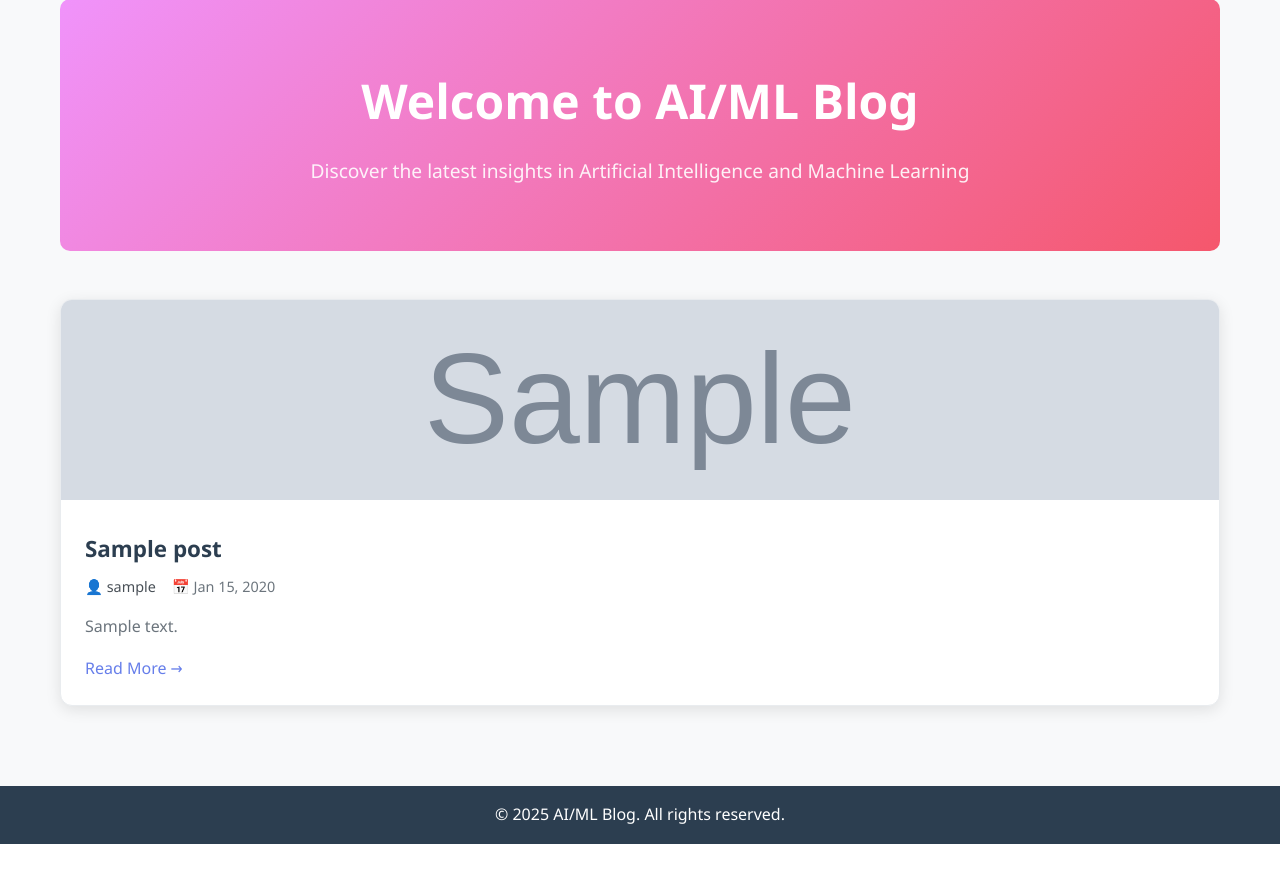
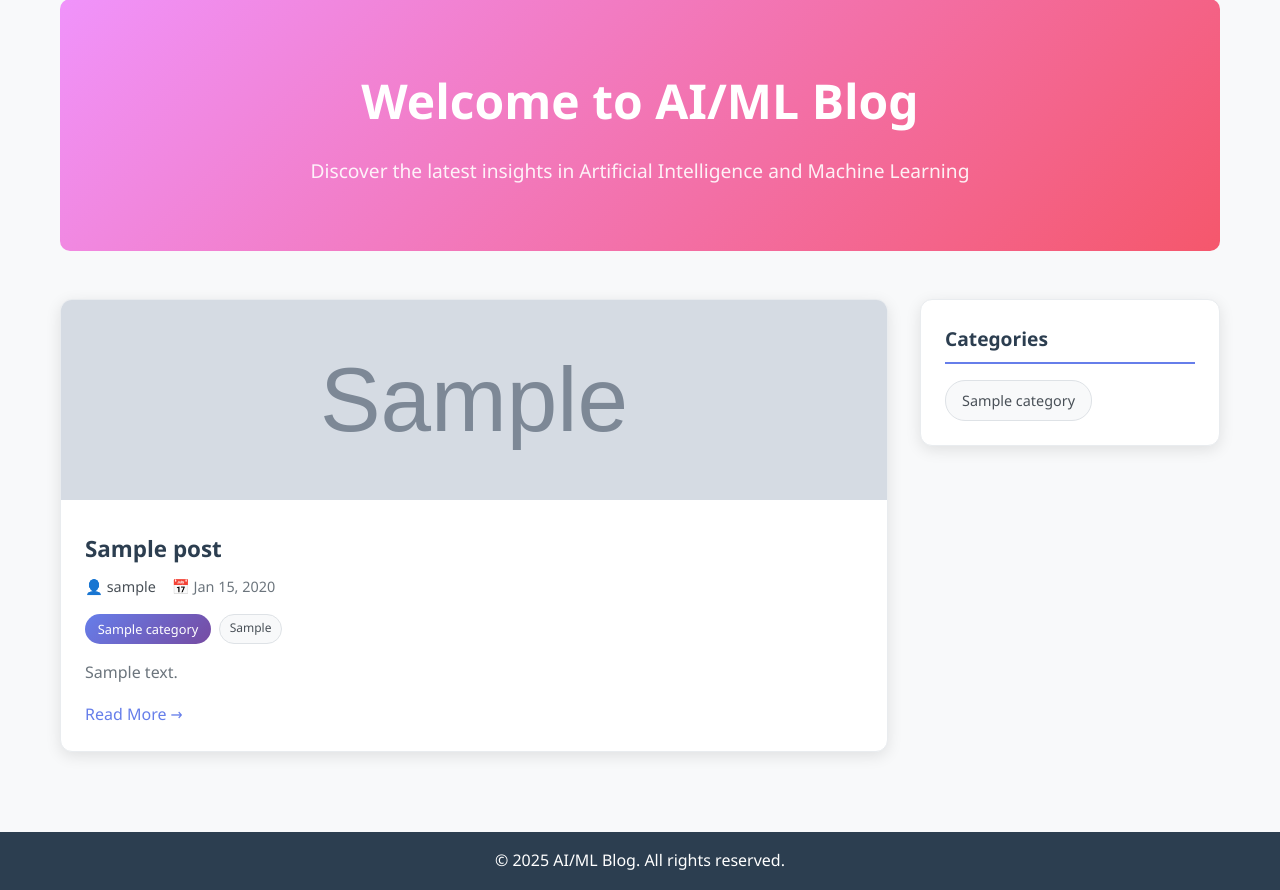
Before and after one commit to BhimPrasadAdhikari/ai_ml_blog, a Django app: page / in a window 1280 px wide. Shown: the part 111-1001 px from the top of the page. Before the commit the page ends 955 px from the top, so only its background shows below. Run offline with Django 5.2, Linux system fonts and the light colour scheme; tables that the repository leaves empty hold one stand-in row (values such as "Sample post"); grey boxes marked "Sample" are stand-in pictures.

Commit message:
feat(blog): add view and urls for category-based posts listing

```diff
--- a/blog/urls.py
+++ b/blog/urls.py
@@ -1,11 +1,12 @@
 from django.urls import path, include
-from .views import PostDetailView, PostListView, PostCreateView, PostUpdateView, PostDeleteView
+from .views import PostDetailView, PostListView, PostCreateView, PostUpdateView, PostDeleteView,CategoryPostListView
 urlpatterns = [
     path('', PostListView.as_view(), name = 'post_list'),
     path('post/<slug:slug>/',PostDetailView.as_view(),name='post_detail'),
     path('post/new', PostCreateView.as_view(), name='post_create'),
 
     path('post/<slug:slug>/edit/', PostUpdateView.as_view(), name='post_edit'),
-    path('post/<slug:slug>/delete/', PostDeleteView.as_view(), name='post_delete')
+    path('post/<slug:slug>/delete/', PostDeleteView.as_view(), name='post_delete'),
+    path('category/<slug:slug>/', CategoryPostListView.as_view(), name='category_posts'),
 
 ]
--- a/blog/views.py
+++ b/blog/views.py
@@ -7,7 +7,7 @@ from django.contrib.auth.mixins import LoginRequiredMixin, UserPassesTestMixin
 from django.contrib import messages
 from django.urls import reverse_lazy, reverse
 from django.http import Http404
-from .models import Post
+from .models import Post, Category
 
 # Create your views here.
 
@@ -33,6 +33,11 @@ class PostListView(ListView):
 
     def get_queryset(self):
         return Post.objects.filter(status='published').order_by('-created_at')
+
+    def get_context_data(self, **kwargs):
+        context = super().get_context_data(**kwargs)
+        context['categories'] = Category.objects.all()
+        return context
 
 class PostCreateView(LoginRequiredMixin, CreateView):
     model = Post
@@ -113,3 +118,24 @@ class PostDeleteView(LoginRequiredMixin, UserPassesTestMixin, DeleteView):
         post_title = self.get_object().title
         messages.success(request, f'Post "{post_title}" deleted successfully!')
         return super().delete(request, *args, **kwargs)
+
+class CategoryPostListView(ListView):
+    model = Post
+    template_name = 'blog/post_list.html'
+    context_object_name = 'posts'
+
+    def get_queryset(self):
+        category_slug = self.kwargs.get('slug')
+        return Post.objects.filter(
+            status='published',
+            categories__slug=category_slug
+        ).order_by('-created_at')
+
+    def get_context_data(self, **kwargs):
+        context = super().get_context_data(**kwargs)
+        category_slug = self.kwargs.get('slug')
+        category = Category.objects.get(slug=category_slug)
+        context['category'] = category
+        context['hero_title'] = f'Posts in {category.name}'
+        context['hero_subtitle'] = f'Explore our collection of {category.name} articles'
+        return context
--- a/templates/blog/post_detail.html
+++ b/templates/blog/post_detail.html
@@ -1,5 +1,6 @@
 {% extends 'blog/base.html' %}
 {% load blog_tags %}
+{% load static %}
 
 {% block title %}{{ post.title }} - AI/ML Blog{% endblock %}
 
@@ -377,7 +378,8 @@
 <div class="post-content-wrapper">
     <div class="post-main">
         {% if post.image %}
-            <img src="{{ post.image.url }}" alt="{{ post.title }}" class="post-image">
+            <img src="{{ post.image.url }}" alt="{{ post.title }}" class="post-image" loading="lazy",
+            onerror="this.onerror=null; this.src='{% static 'images/default-image.jpg' %}';">
         {% endif %}
 
         <div class="post-content">
--- a/templates/blog/post_list.html
+++ b/templates/blog/post_list.html
@@ -1,8 +1,15 @@
 
 
 {% extends 'blog/base.html' %}
+{% load blog_tags %}
 
-{% block title %}Latest Posts - AI/ML Blog{% endblock %}
+{% block title %}
+{% if category %}
+    {{ category.name }} - AI/ML Blog
+{% else %}
+Latest Posts - AI/ML Blog
+{% endif %}
+{% endblock %}
 
 {% block extra_css %}
 <style>
@@ -132,6 +139,54 @@
         border: 1px solid #dee2e6;
     }
 
+     .categories-sidebar {
+        background: white;
+        padding: 1.5rem;
+        border-radius: 12px;
+        box-shadow: 0 4px 15px rgba(0,0,0,0.1);
+        margin-bottom: 2rem;
+        border: 1px solid #e9ecef;
+    }
+
+    .categories-title {
+        font-size: 1.2rem;
+        font-weight: bold;
+        margin-bottom: 1rem;
+        color: #2c3e50;
+        border-bottom: 2px solid #667eea;
+        padding-bottom: 0.5rem;
+    }
+
+    .categories-list {
+        display: flex;
+        flex-wrap: wrap;
+        gap: 0.5rem;
+    }
+
+    .category-link {
+        background: #f8f9fa;
+        color: #495057;
+        padding: 0.5rem 1rem;
+        border-radius: 20px;
+        text-decoration: none;
+        font-size: 0.9rem;
+        border: 1px solid #dee2e6;
+        transition: all 0.3s ease;
+    }
+
+    .category-link:hover,
+    .category-link.active {
+        background: linear-gradient(135deg, #667eea, #764ba2);
+        color: white;
+        border-color: transparent;
+    }
+
+    .content-wrapper {
+        display: grid;
+        grid-template-columns: 1fr 300px;
+        gap: 2rem;
+    }
+
     .read-more {
         display: inline-flex;
         align-items: center;
@@ -178,10 +233,23 @@
 
 {% block content %}
 <div class="hero-section">
-    <h1 class="hero-title">Welcome to AI/ML Blog</h1>
-    <p class="hero-subtitle">Discover the latest insights in Artificial Intelligence and Machine Learning</p>
+        <h1 class="hero-title">
+        {% if category %}
+            {{ category.name }}
+        {% else %}
+            Welcome to AI/ML Blog
+        {% endif %}
+    </h1>
+    <p class="hero-subtitle">
+        {% if category %}
+            Explore our collection of {{ category.name }} articles
+        {% else %}
+            Discover the latest insights in Artificial Intelligence and Machine Learning
+        {% endif %}
+    </p>
 </div>
-
+<div class="content-wrapper">
+    <div class="main-content">
         {% if posts %}
             <div class="posts-grid">
                 {% for post in posts %}
@@ -206,10 +274,10 @@
                             </span>
                         </div>
 
-                {% comment %} {% if post.categories.all or post.tags %}
+                        {% if post.categories.all %}
                         <div class="categories-tags">
                             {% for category in post.categories.all %}
-                        <a href="{{ category.get_absolute_url }}" class="category-tag">{{ category.name }}</a>
+                                <a href="{% url 'category_posts' category.slug %}" class="category-tag">{{ category.name }}</a>
                             {% endfor %}
 
                             {% if post.tags %}
@@ -218,7 +286,8 @@
                                 {% endfor %}
                             {% endif %}
                         </div>
-                {% endif %} {% endcomment %}
+
+                        {% endif %}
 
                         <p class="post-summary">{{ post.summary }}</p>
 
@@ -233,8 +302,30 @@
             <div class="no-posts">
                 <div class="no-posts-icon">📝</div>
                 <h2>No posts available</h2>
-        <p>Be the first to share your AI/ML insights!</p>
+                <p>
+                    {% if category %}
+                        No posts found in {{ category.name }} category.
+                    {% else %}
+                        Be the first to share your AI/ML insights!
+                    {% endif %}
+                </p>
                 <a href="{% url 'post_create' %}" class="read-more mt-2">Write your first post →</a>
             </div>
         {% endif %}
+    </div>
+
+    <div class="sidebar">
+        <div class="categories-sidebar">
+            <h3 class="categories-title">Categories</h3>
+            <div class="categories-list">
+                {% for cat in categories %}
+                    <a href="{% url 'category_posts' cat.slug %}"
+                       class="category-link {% if category and category.slug == cat.slug %}active{% endif %}">
+                        {{ cat.name }}
+                    </a>
+                {% endfor %}
+            </div>
+        </div>
+    </div>
+</div>
 {% endblock %}
```
Lines whose indentation alone changed are shown as unchanged.
